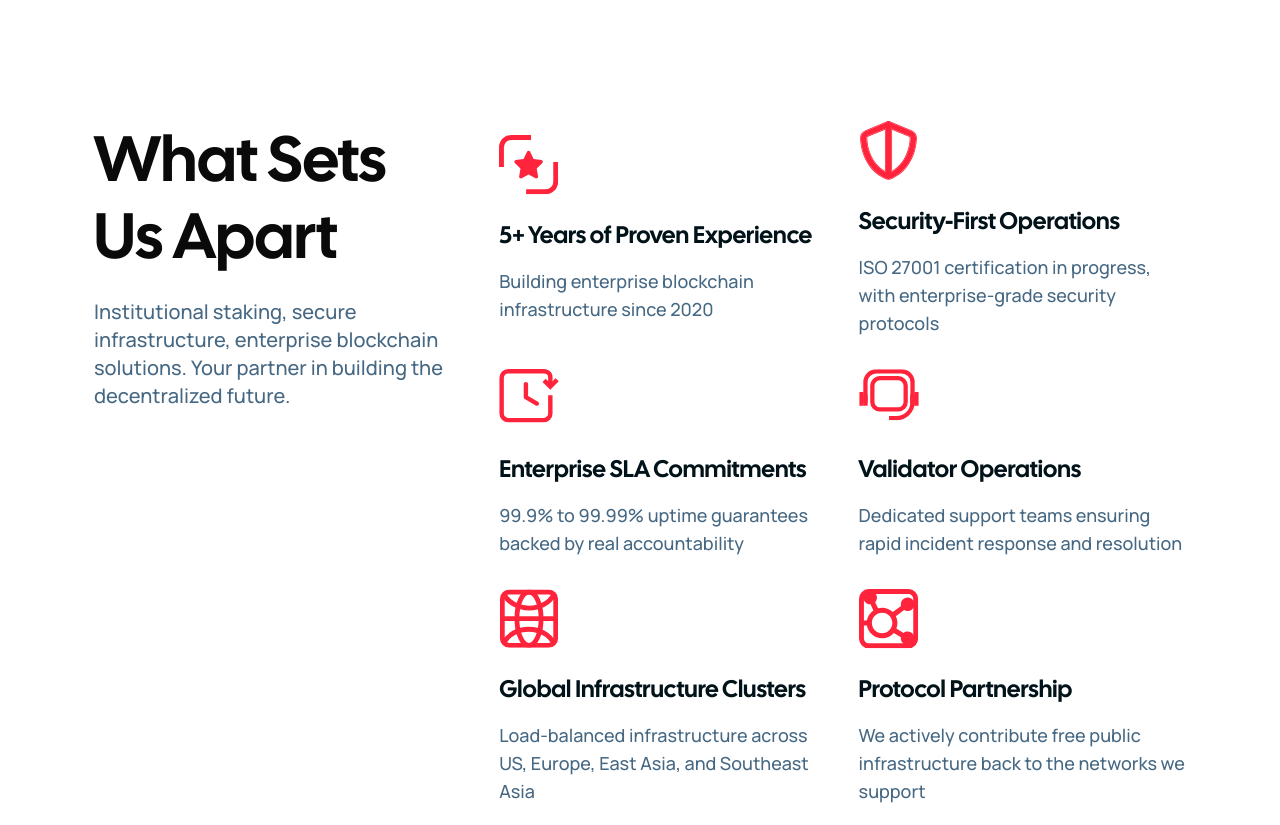
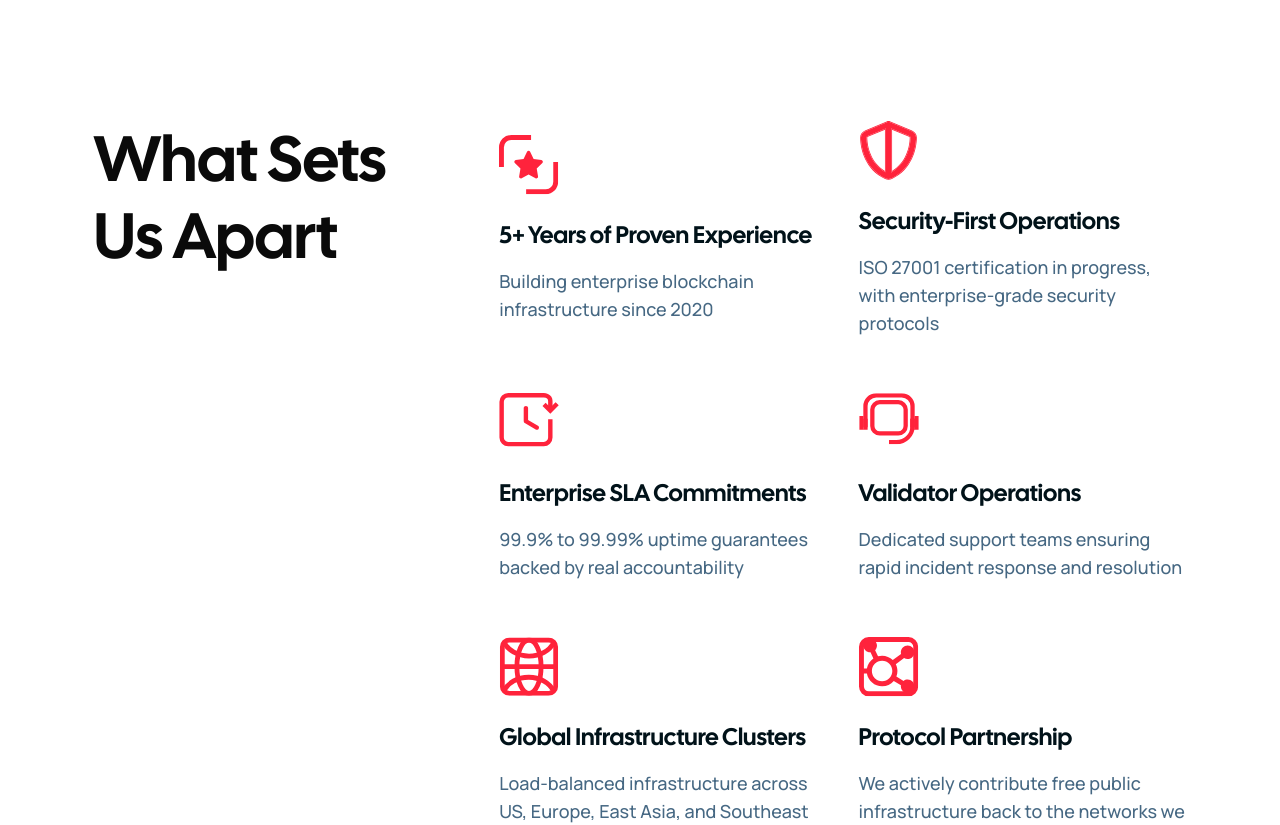
Before and after one commit to vhoc/rhino-website, a Next.js app: page /about in a window 1280 px wide. Shown: the part 980-1805 px from the top of the page. Built offline with nearby package versions, Linux system fonts and the light colour scheme.

Commit message:
About Page - Removed extra paragraph under the What Sets Us Apart title - Increased row gap on the icons to 56px in the same section.

```diff
--- a/src/app/about/page.tsx
+++ b/src/app/about/page.tsx
@@ -58,15 +58,11 @@ export default function AboutPage() {
             <Heading2 className="md:text-left md:w-1/2 xl:w-full">
               What Sets Us Apart
             </Heading2>
-
-            <p className="font-medium text-xl text-coolgray-500 text-center md:text-left md:w-1/2 xl:w-full">
-              Institutional staking, secure infrastructure, enterprise blockchain solutions. Your partner in building the decentralized future.
-            </p>
           </div>
 
           <div
             className={`
-              flex flex-col gap-8 items-center
+              flex flex-col gap-8 gap-y-14 items-center
               md:grid md:grid-cols-2
               xl:8/12
             `}
```
